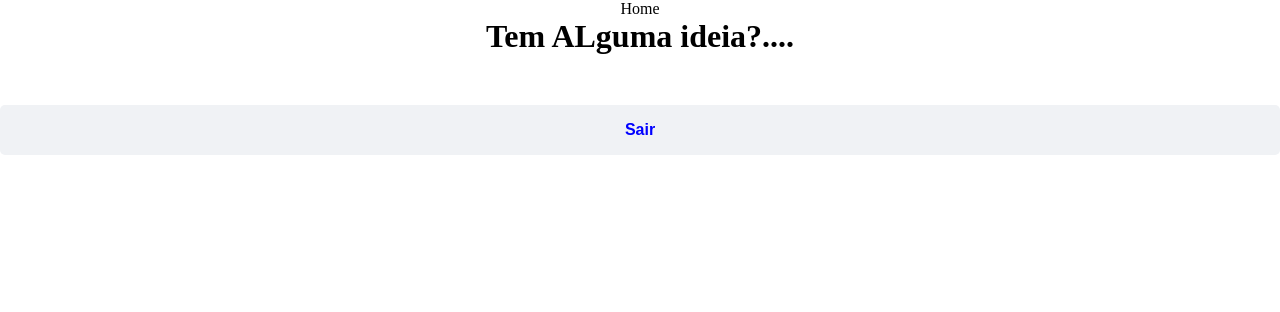
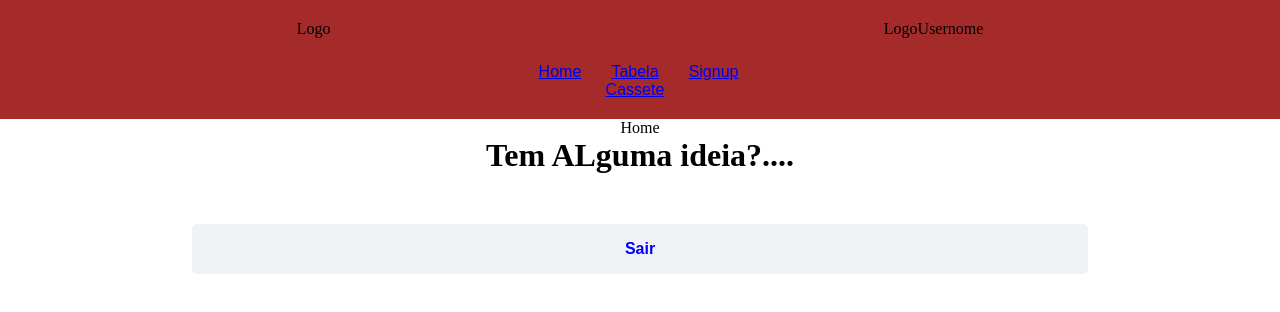
Before and after one commit to AspiranteDevWeb/Sistema-de-gestao-stock-2023, a React (Create React App) app: page /Home in a window 1280 px wide. Shown: the top 312 px of the page. Built offline with nearby package versions, Linux system fonts and the light colour scheme; no server answers.

Commit message:
implementando melhorias na autenticacao

```diff
--- a/src/component/pages/auth/components/button/stylesButton.js
+++ b/src/component/pages/auth/components/button/stylesButton.js
@@ -3,7 +3,7 @@ import styled from "styled-components"
 export const Button = styled.button`
     outline:none;
     padding:16px 20px;
-    width: 100%;
+    width: 70%;
     border:none;
     border-radius: 5px;
     font-size: 16px;
--- /dev/null
+++ b/src/component/pages/auth/components/cabecalho/navBar_Geral.css
@@ -0,0 +1,68 @@
+*{
+    margin: 0px;
+    padding: 0px;
+}
+
+
+.Cabecalho_geral{
+    top:0px;
+    margin-top: 0px;
+    padding: 20px;
+    background-color: brown;
+    display:flex;
+    flex-direction: column;
+
+    justify-content: space-between;
+
+}
+.logo_user_empresa{
+    align-items: center;
+    justify-content: space-around;
+    display: flex;
+}
+li{
+    list-style: none;
+    text-decoration: none;
+}
+.itens{
+    margin-right: 12%;
+    display: flex;
+    flex-direction: column;
+    font: 1em sans-serif;
+    cursor: pointer;
+    list-style: none;
+    text-decoration: none;
+}
+
+.itens:hover{
+    transition: all;
+    background-color: aquamarine;
+}
+
+.nav-list{
+    padding-top: 2%;
+    display: flex;
+    justify-content: space-around;
+
+
+}
+
+
+
+
+.usuario{
+    justify-content: space-around;
+    display: flex;
+
+}
+
+.wwww{
+    display: flex;
+    justify-content: space-between;
+
+}
+
+
+@media only screen and (max-width:1024px){
+
+}
--- /dev/null
+++ b/src/component/pages/auth/components/cabecalho/navBar_Geral.js
@@ -0,0 +1,35 @@
+import React from 'react'
+import { Link } from 'react-router-dom'
+
+import './navBar_Geral.css'
+
+export default function Navibar_Geral(){
+    return(
+        <>
+            <nav className="Cabecalho_geral">
+                <div className='logo_user_empresa'>
+
+                    <div className='logo_empresa'>Logo</div>
+
+                    <div className='usuario'>
+                        <div className='logo_usuario'>LogoUser</div>
+                        <div className='nome_usuario'>nome</div>
+                    </div>
+
+                </div>
+                <div className='wwww'>
+
+                            <div></div>
+                            <ul className="nav-list">
+
+                                <li className="itens"><Link to="/Home">Home</Link></li>
+                                <li className="itens"><Link to ="/"> Tabela Cassete  </Link></li>
+                                <li className="itens"><Link to ="/Signup"> Signup </Link></li>
+                           </ul>
+                           <div></div>
+                </div>
+            </nav>
+
+        </>
+    )
+}
--- a/src/component/pages/auth/components/contexts/auth.js
+++ b/src/component/pages/auth/components/contexts/auth.js
@@ -5,9 +5,9 @@ export const AuthContext = createContext({})
 
 export const AuthProvider = ({children})=>{
     const [user,setUser]= useState();
-    const [email,setEmail]= useState();
-    const [password,setPassword]= useState();
-    const [senha,setSenha]=useState();
+    //const [email,setEmail]= useState();
+    //const [password,setPassword]= useState([]);
+    //const [senha,setSenha]=useState();
     const [online_usuario,setOnline_usuario]=useState();
 
     const data=new Date()
@@ -20,16 +20,29 @@ export const AuthProvider = ({children})=>{
     const minutos= String (data.getMinutes()).padStart(2,'0')
     const segundos=String (data.getSeconds()).padStart(2,'0')
 
-    const data_actual= `${dia}/ ${mes}/${ano}`
-    const hora_inicio=`${hora} : ${minutos} : ${segundos}`
+    const [data_actual,setData_actual]=useState()
+    const [hora_inicio,setHora_inicio]=useState()
 
+   const x = `${dia}/ ${mes}/${ano}`
 
+   const data_time =()=>{
+    setData_actual (dia ,"/",mes ,"/",ano);
+    setHora_inicio(hora,":", minutos,":",segundos)
+    //setData_actual (`${dia} : ${mes} : ${ano}`);
+     //setHora_inicio(`${hora} : ${minutos} : ${segundos}`)
+   }
+   useEffect(()=>{
+    data_time()
+   },[])
+   console.log(data_time,'KKKKKKKas')
+
+   const y = `${hora} : ${minutos} : ${segundos}`
     console.log(hora,":", minutos,":",segundos)
     console.log(hora_inicio)
 
     console.log(data_actual)
     console.log(dia ,"/",mes ,"/",ano)
-
+    console.log(online_usuario,'o usario online')
 
     console.log(user,'a carregar a senha1')
     useEffect(()=>{
@@ -40,9 +53,9 @@ export const AuthProvider = ({children})=>{
 
     const handleUsuarioOnline=() =>{
         axios.post ("http://localhost:3050/dados_usuario_online",{
-            nome:online_usuario.nome,
+            nome:'',
             email:online_usuario.email,
-            data_inicio:online_usuario.data_inicio,
+            data_inicio:online_usuario.data_actual,
             hora_inicio:online_usuario.hora_inicio,
         }). then((response)=>{
             console.log(response, 'dados do usuario que esta logado no sistema')
@@ -57,7 +70,7 @@ export const AuthProvider = ({children})=>{
         setUsersStorage(user)
         //const usersStorage = JSON.parse(localStorage.getItem("users_db"))
 
-        const hasUser = usersStorage?.filter((user)=> user.senha1 === senha1)
+        const hasUser = usersStorage?.filter((user)=> user.senha1 === senha1 && user.email===email)
 
         if (hasUser?.length){
             return "Ja tem uma conta com essa senha"
@@ -66,13 +79,15 @@ export const AuthProvider = ({children})=>{
     }
 
 
-    const signin = (email, senha, data_actual, hora_inicio)=>{
-
+    const signin = (email, senha)=>{
+console.log(email,"lllll")
+console.log(senha,"22222")
         const hasUser = user?.filter((user) => user.senha1 === senha)
         console.log(hasUser,"senha do usuario logado")
         if (hasUser?.length){
             if ( hasUser[0].senha1 === senha  && hasUser[0].email === email) {
-                setOnline_usuario({email,senha, data_actual, hora_inicio});
+                const token= Math.random().toString(36).substring(2);
+                setOnline_usuario({email:email, data_actual:data_actual, hora_inicio:hora_inicio, token:token});
                 handleUsuarioOnline()
                 return;
             }else {
@@ -85,12 +100,13 @@ export const AuthProvider = ({children})=>{
 
 
     const signout = ()=>{
-        setUser(null)
+        //setUser(null)
+        setOnline_usuario(null)
     }
 
     return (
         <AuthContext.Provider
-            value={{user: !!user, signed: !!user, signin,signup,signout}}
+            value={{user: !!user, signed: !!online_usuario, signin,signup,signout}}
         >
             {children}
         </AuthContext.Provider>
--- a/src/component/pages/auth/signin/signin.css
+++ b/src/component/pages/auth/signin/signin.css
@@ -1,5 +1,5 @@
 *{
-    margin: 0px;
+    margin: 0%;
     padding: 0%;
 }
 
@@ -11,3 +11,34 @@
     border-radius: 5px;
     border: none;
 }
+
+.div_geral_signin{
+    width: 100 vw;
+    height: 100vh;
+    top: 0%;
+    margin-top: 0rem;
+    background-color: rgba(70, 68, 68, 0.406);
+
+
+}
+
+.div_secundaria_signin{
+
+
+    margin-left: 30%;
+    margin-right: 30%;
+    background-color: white;
+    border-radius: 5%;
+    align-items: center;
+    justify-content: center;
+    padding-top: 3%;
+    padding-bottom: 4%;
+}
+
+.titulo_login{
+    color: greenyellow;
+    font-size: 2rem;
+}
+.butao_login_entrar{
+    background-color: greenyellow;
+}
--- a/src/component/pages/auth/signup/signup.js
+++ b/src/component/pages/auth/signup/signup.js
@@ -57,7 +57,7 @@ function Signup(){
       setError("Os e-mails nao sao iguais");
       return;
     }
-
+//esse axios nao devia estar aqui
     Axios.post("http://localhost:3050/signup",{
 
       email: email,
@@ -69,7 +69,12 @@ function Signup(){
     });
 
 
+   const res = signup(email,senha1)
 
+   if(res){
+    setError(res)
+    return;
+   }
 
     alert("usario cadastrado com sucesso!!! Parabens");
     navigate("/home")
@@ -81,9 +86,10 @@ function Signup(){
     return (
      <>
 
-      <div>
-        <label>Sistema de login</label>
-        <div>
+      <div className='div_geral_signin'>
+
+        <div className='div_secundaria_signin'>
+        <h1><label>Sistema de login</label></h1>
           <Input
             type="email"
             placeholder="DIgite o seu E-mail"
@@ -104,13 +110,14 @@ function Signup(){
             value={senha2}
             onChange={(e)=> [setSenha2(e.target.value), setError("")]}
           />
+          <br/>
 
           <labelError>{error}</labelError>
 
           <Button
             Text="Increver-se"
             onClick={handleSignup}
-          />
+          /><br/>
 
           <labelSignin>
             ja tem uma conta?
--- a/src/component/pages/home/home.js
+++ b/src/component/pages/home/home.js
@@ -5,7 +5,7 @@ import Button from "../auth/components/button/index"
 //import useAuth from "../auth/components/hooks/useAuth"
 //import {AuthProvider} from "../auth/components/context/auth"
 import useAuth from '../auth/components/hooks/useAuth';
-
+import Navibar_Geral from '../auth/components/cabecalho/navBar_Geral';
 import { AuthProvider } from '../auth/components/contexts/auth';
 function Home (){
 
@@ -13,6 +13,7 @@ function Home (){
     const navigate = useNavigate()
     return(
         <>
+        <Navibar_Geral/>
         <div>Home</div>
         <div><h1>Tem ALguma ideia?....</h1></div>
         <Button
--- a/src/component/router/router.js
+++ b/src/component/router/router.js
@@ -1,4 +1,4 @@
-import React from 'react'
+import React, { useEffect } from 'react'
 import {BrowserRouter, Routes, Route}from 'react-router-dom'
 import Tabela from '../tabela/tabela'
 import Home from '../pages/home/home'
@@ -7,14 +7,16 @@ import Signup from "../pages/auth/signup/signup"
 import Signin from '../pages/auth/signin/signin'
 import UseAuth from '../pages/auth/components/hooks/useAuth'
 
+//import './navBar_Geral.css'
 function Rotas() {
 
   const Private = ({Item})=>{
     const {signed} = UseAuth()
     return signed > 0 ?<Item/>:<Signin/>
   }
+
   return (
-    <div className="App">
+      <>
 
       <BrowserRouter>
         <Routes>
@@ -27,7 +29,7 @@ function Rotas() {
       </BrowserRouter>
 
 
-    </div>
+      </>
   )
 }
 
--- a/src/component/tabela/styles.css
+++ b/src/component/tabela/styles.css
@@ -51,6 +51,10 @@ table ::-webkit-scrollbar-thumb{
 .observacao{
 
     word-break: break-all;
+}
+
+.fundo_pagina_tabela{
+    background-color: rgba(253, 248, 248, 0.431);
 }
 
 .geral{
--- a/src/component/tabela/tabela.js
+++ b/src/component/tabela/tabela.js
@@ -4,6 +4,7 @@ import Editar from './modal-2/editar'
 import './styles.css'
 import  Axios  from 'axios'
 import Apagador from "./modal-3/apagador"
+import Navibar_Geral from '../pages/auth/components/cabecalho/navBar_Geral'
 //import Search_box from './search/pesquisa'
 
 const Tabela = () => {
@@ -110,7 +111,10 @@ const [pessoaSeleccionada,setPessoaSeleccionada]=useState([])
    }
 
   return (
-    <div className='geral'>
+    <div className='fundo_pagina_tabela'>
+    <Navibar_Geral/>
+    <br/><br/><br/>
+        <div className='geral'>
         <div className='principal'>
         <div className='tema'>
             <h1>Gestão de Cassete</h1>
@@ -202,6 +206,7 @@ const [pessoaSeleccionada,setPessoaSeleccionada]=useState([])
 
         </div>
     </div>
+    </div>
   )
 }
 
--- a/src/index.js
+++ b/src/index.js
@@ -1,6 +1,6 @@
 import React from 'react';
 import ReactDOM from 'react-dom/client';
-
+//import GlobalStyle from './component/pages/auth/components/styles/global'
 import App from './App';
 
 
@@ -8,6 +8,7 @@ const root = ReactDOM.createRoot(document.getElementById('root'));
 root.render(
   <React.StrictMode>
     <App />
+
   </React.StrictMode>
 );
 
```
Also changed, not shown: src/component/pages/auth/signin/signin.js (+21 -7 lines).
